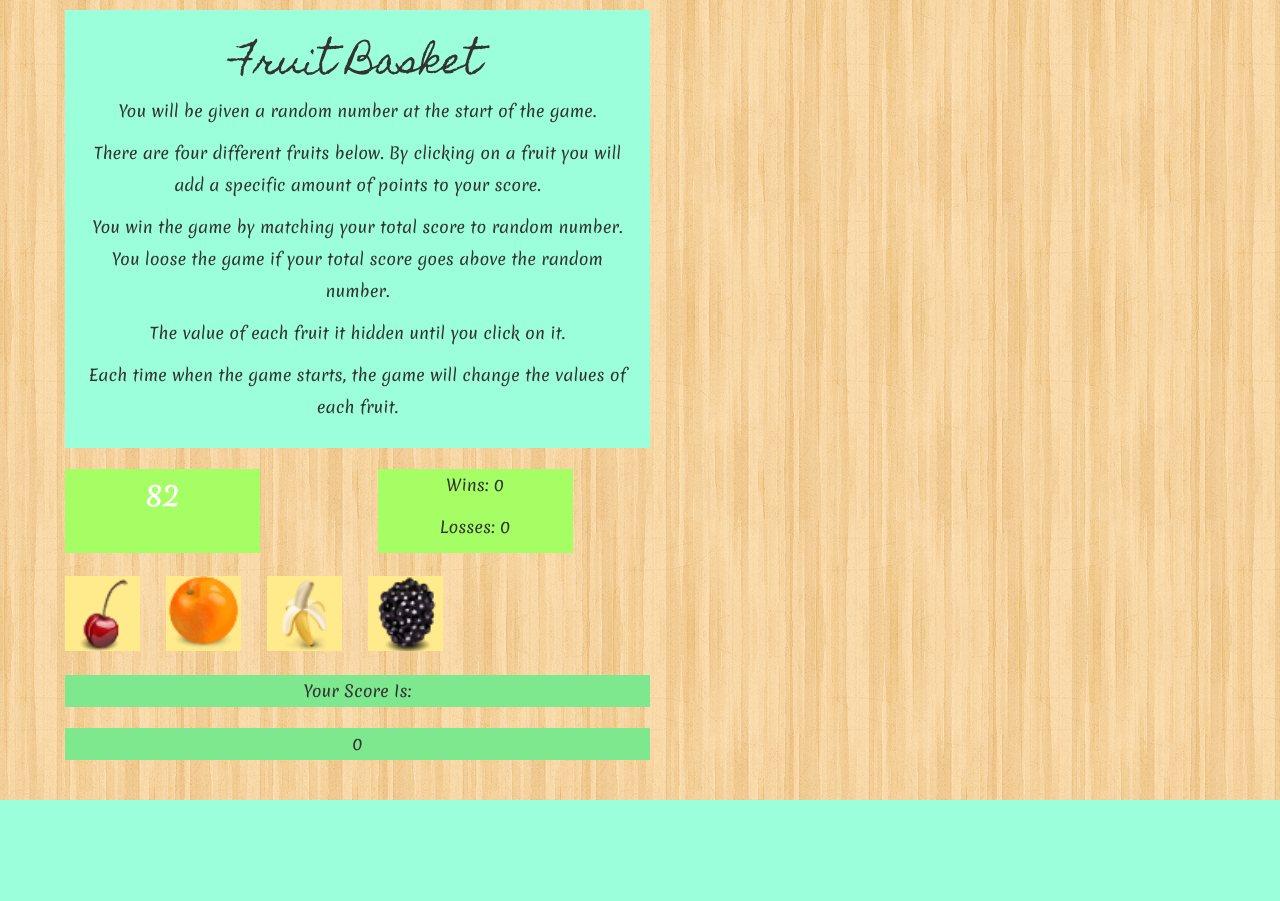
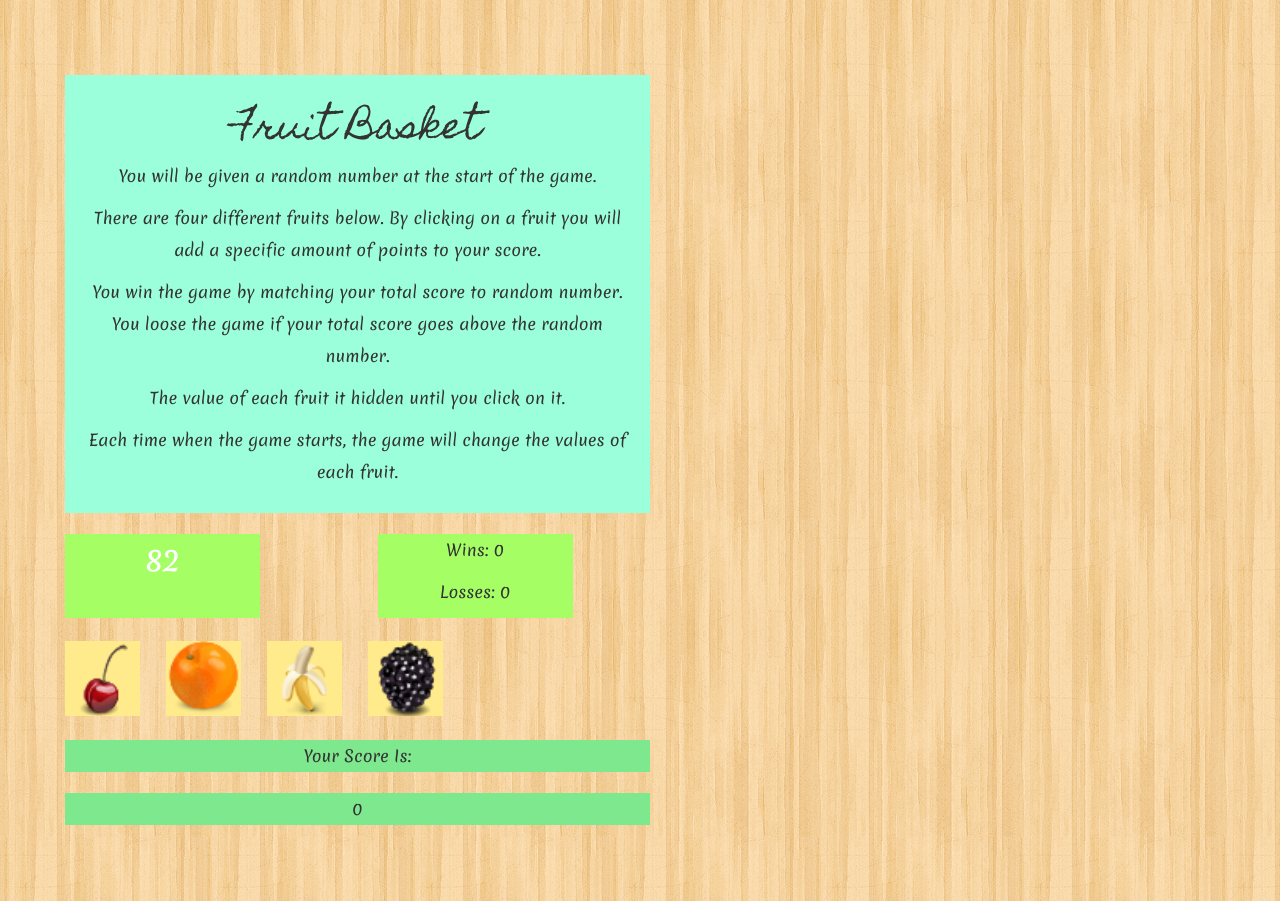
Before and after one commit to CrystalOnScript/week-4-game, a PHP site: page / in a window 1280 px wide. Before the commit the page ends 800 px from the top, so only its background shows below. Run offline with PHP 8.4, Linux system fonts and the light colour scheme; some libraries are stand-ins or nearby versions.

Commit message:
change margins

```diff
--- a/css/style.css
+++ b/css/style.css
@@ -33,7 +33,7 @@
 
 #playerScore {
 	background-color: #7DE88D;
-	margin: 10px;
+	margin: 10px 10px 75px 10px;
 }
 
 body{
@@ -46,7 +46,7 @@ body{
 
 #gameRules {
 	background-color: #9AFFDA;
-	margin: 10px;
+	margin: 75px 10px 10px 10px;
 	padding: 15px;
 
 }
```
